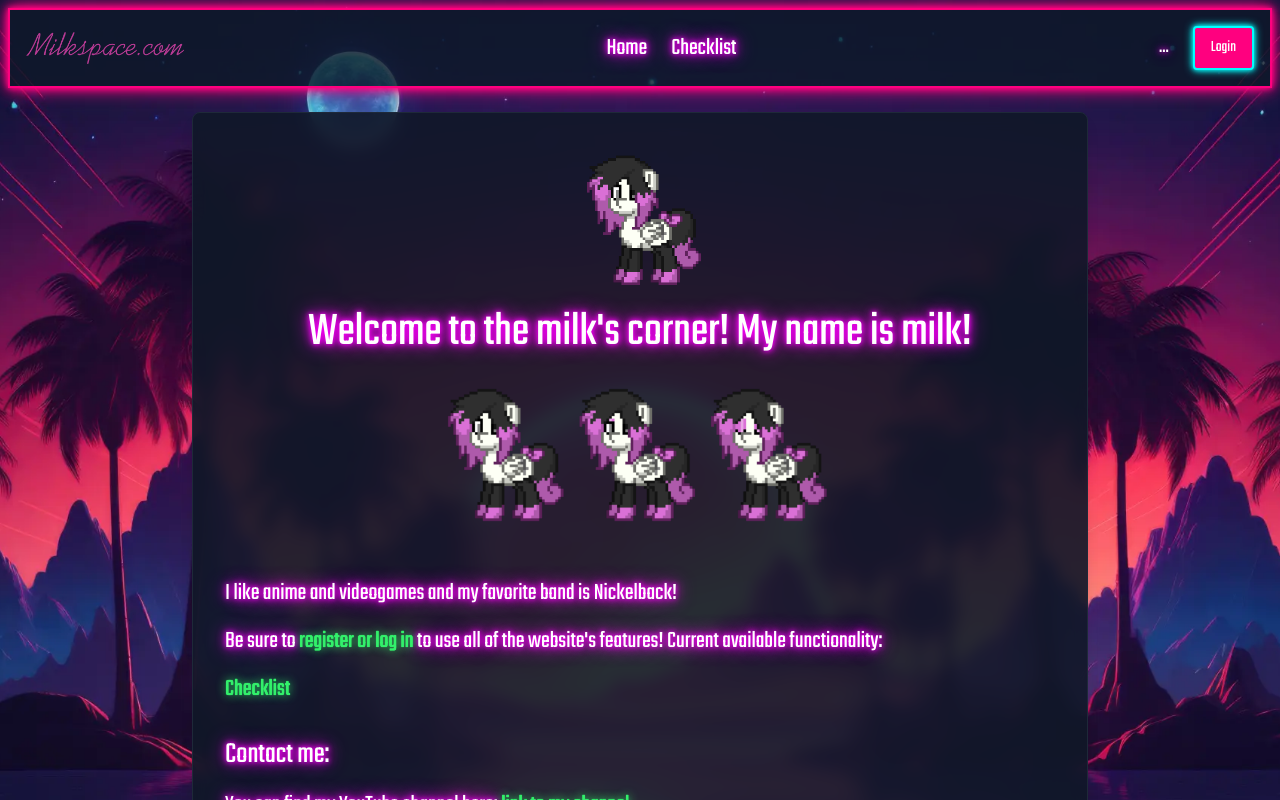
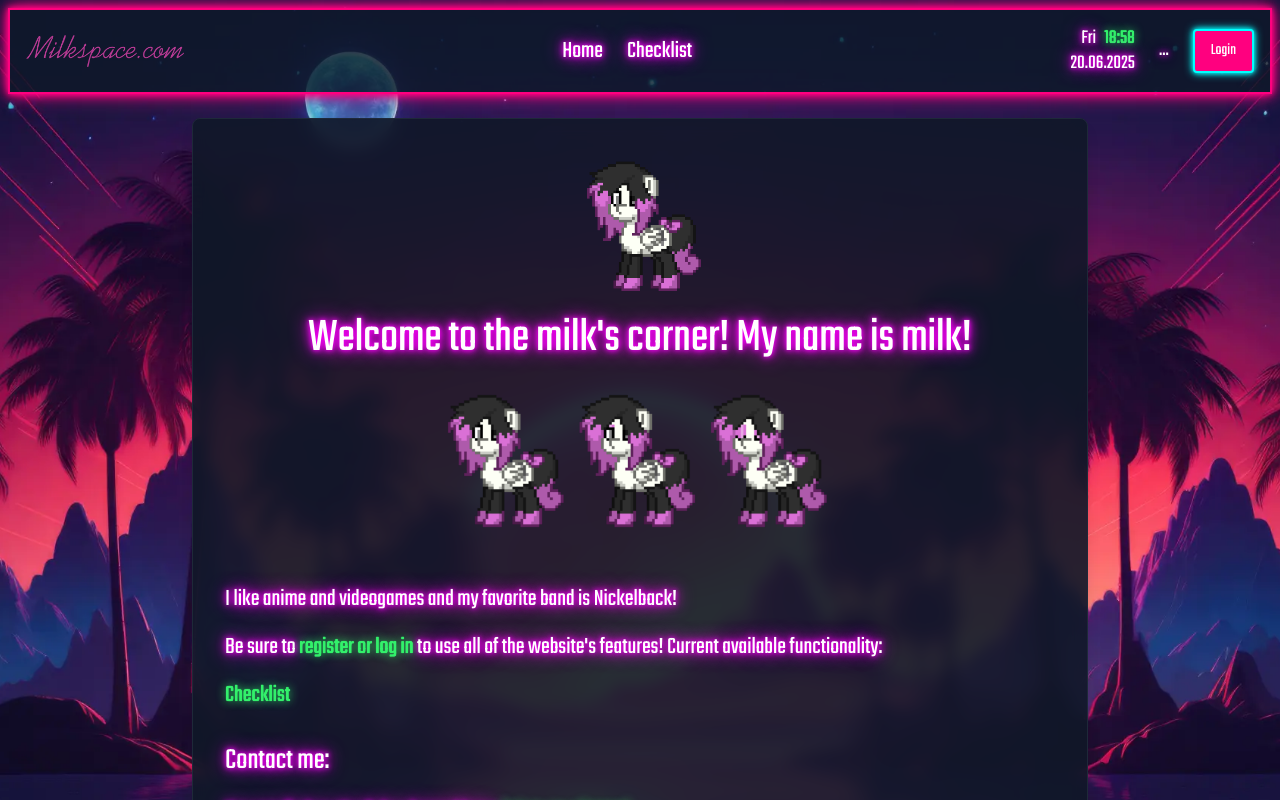
Before and after one commit to mikov144/cn_checklist, a React (Vite) app in the folder frontend/: page / in a window 1280 px wide. Shown: the top 800 px of the page. Built offline with nearby package versions, Linux system fonts and the light colour scheme; no server answers.

Commit message:
Header. Added the clock feature

```diff
--- a/frontend/src/components/Header.tsx
+++ b/frontend/src/components/Header.tsx
@@ -12,6 +12,7 @@ function Header() {
   const { user, loading, refreshUserData } = useUser();
   const [isMobileMenuOpen, setIsMobileMenuOpen] = useState(false);
   const [presence, setPresence] = useState<{ online: number; total: number } | null>(null);
+  const [now, setNow] = useState<Date>(new Date());
   const HEARTBEAT_INTERVAL_MS = 30000; // 30s
   const ONLINE_WINDOW_FALLBACK_MS = 60000; // should match backend
 
@@ -24,6 +25,11 @@ function Header() {
     };
 
     initializeUser();
+  }, []);
+
+  useEffect(() => {
+    const timerId = setInterval(() => setNow(new Date()), 1000);
+    return () => clearInterval(timerId);
   }, []);
 
   useEffect(() => {
@@ -67,6 +73,10 @@ function Header() {
       clearInterval(statsTimer);
     };
   }, []);
+
+  const dayShort = now.toLocaleDateString(undefined, { weekday: 'short' });
+  const time24 = now.toLocaleTimeString(undefined, { hour: '2-digit', minute: '2-digit', hour12: false });
+  const dateDots = `${String(now.getDate()).padStart(2, '0')}.${String(now.getMonth() + 1).padStart(2, '0')}.${now.getFullYear()}`;
 
   const handleLogout = () => {
     localStorage.clear();
@@ -196,6 +206,13 @@ function Header() {
 
       {/* User profile and auth button - visible only on desktop */}
       <div className="hidden md:flex items-center space-x-6">
+        <div className="text-synth-secondary neon-text text-xl leading-tight text-right">
+          <div>
+            <span className="mr-2 text-synth-secondary/80">{dayShort}</span>
+            <span className="highlight-text">{time24}</span>
+          </div>
+          <div className="text-synth-secondary/80">{dateDots}</div>
+        </div>
         <div className="text-synth-secondary neon-text text-xl">
           {presence ? (
             <span>
```
